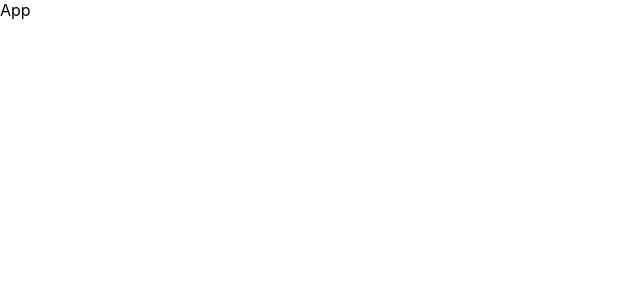
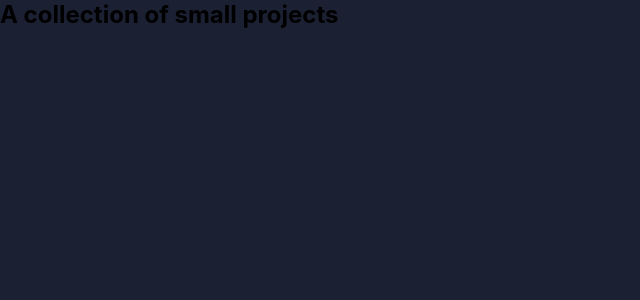
Before and after one commit to majid-hatami-maleki/mini-projects, a React (Create React App) app: page / in a window 1280 px wide. Shown: the top 300 px of the page, without its empty margins (0-640 px from the left). Built offline with nearby package versions, Linux system fonts and the light colour scheme.

Commit message:
installing and adding routers

```diff
--- a/src/components/app/App.js
+++ b/src/components/app/App.js
@@ -11,6 +11,17 @@ export default function App() {
     const VowelContS = useContext(vowelCounterContexts)
     const RHSContS = useContext(RHSGameContexts)
   return (
-    <div className='app-container'>App</div>
+    <div className='app-container'>
+        <header>
+            <nav>
+                <h1>A collection of small projects</h1>
+                <ul>
+                    <li></li>
+                </ul>
+            </nav>
+        </header>
+        <main></main>
+        <footer></footer>
+    </div>
   )
 }
--- a/src/components/app/app.css
+++ b/src/components/app/app.css
@@ -1,5 +1,5 @@
 .app-container{
     min-width: 100vw;
     min-height: 100vh;
-    background-color: rgb(255, 255, 255);
+    background-color: rgb(27, 32, 50);
 }
```
